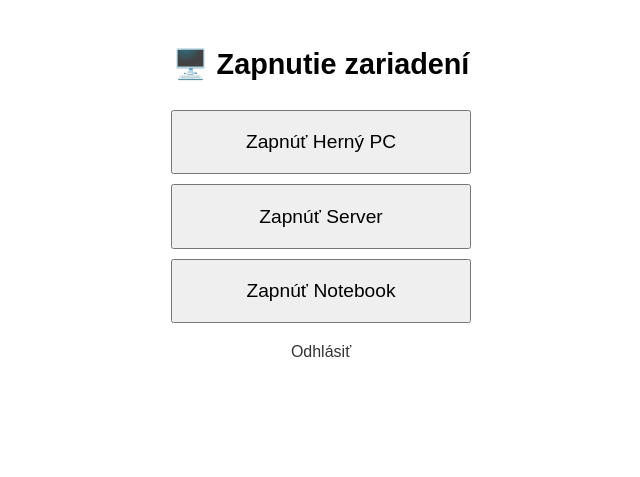
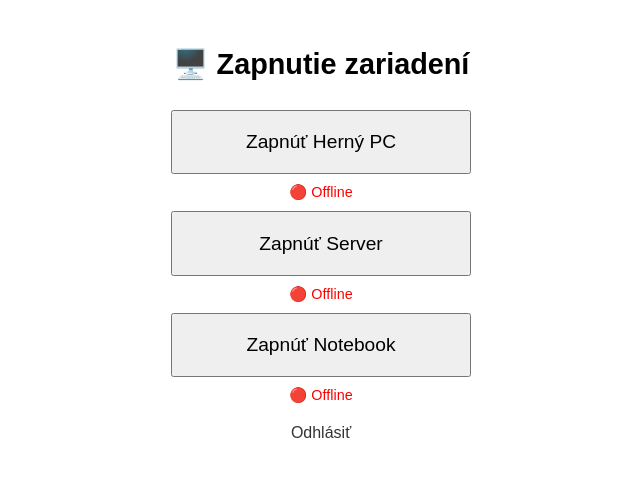
Before and after one commit to MafiaRKD/rpi-wol, a Flask app: page /home in a window 1280 px wide. Shown: the top 477 px of the page, without its empty margins (319-959 px from the left). Run offline with Flask 3, Linux system fonts and the light colour scheme; the visitor is signed in with stand-in values (Sample User, id 1).

Commit message:
Update index.html

```diff
--- a/templates/index.html
+++ b/templates/index.html
@@ -25,6 +25,16 @@
             margin: 0.5em auto;
             display: block;
         }
+        .status {
+            font-size: 0.9em;
+            color: gray;
+        }
+        .online {
+            color: green;
+        }
+        .offline {
+            color: red;
+        }
         a {
             display: block;
             margin-top: 20px;
@@ -36,10 +46,15 @@
 </head>
 <body>
     <h1>🖥️ Zapnutie zariadení</h1>
-    {% for name, mac in devices.items() %}
-        <form action="/wake/{{ name }}">
-            <button>Zapnúť {{ name }}</button>
-        </form>
+    {% for name, info in devices.items() %}
+        <div>
+            <form action="/wake/{{ name }}">
+                <button>Zapnúť {{ name }}</button>
+            </form>
+            <div class="status {{ 'online' if info.online else 'offline' }}">
+                {% if info.online %}🟢 Online{% else %}🔴 Offline{% endif %}
+            </div>
+        </div>
     {% endfor %}
     <a href="/logout">Odhlásiť</a>
 </body>
```
